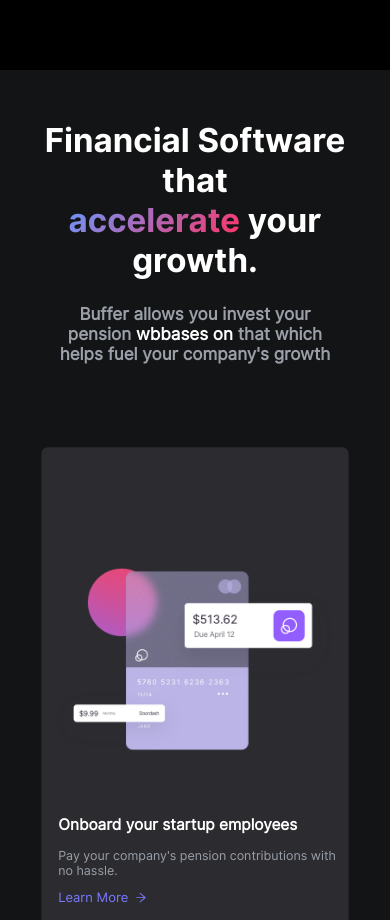
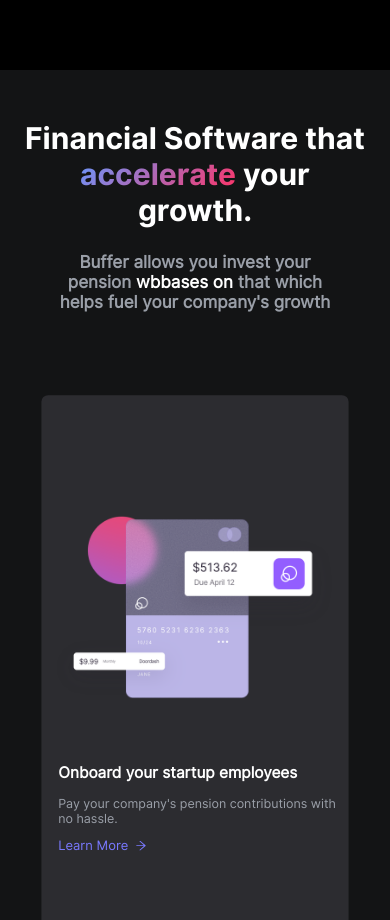
Before and after one commit to nuelkaiser/Buff-Africa, a React (Create React App) app: page / in a window 390 px wide. Shown: the part 1040-1960 px from the top of the page. Built offline with nearby package versions, Linux system fonts and the light colour scheme.

Commit message:
responsive changes

```diff
--- a/src/Buff Folder/LandingPage.css
+++ b/src/Buff Folder/LandingPage.css
@@ -311,7 +311,7 @@
     }
 
     .finance h1 {
-        font-size: 33px;
+        font-size: 30px;
     }
 
     .heading p,
@@ -349,7 +349,7 @@
     }
 
     .finance h1 {
-        font-size: 29px;
+        font-size: 28px;
     }
 
     .guarantee h2,
```
